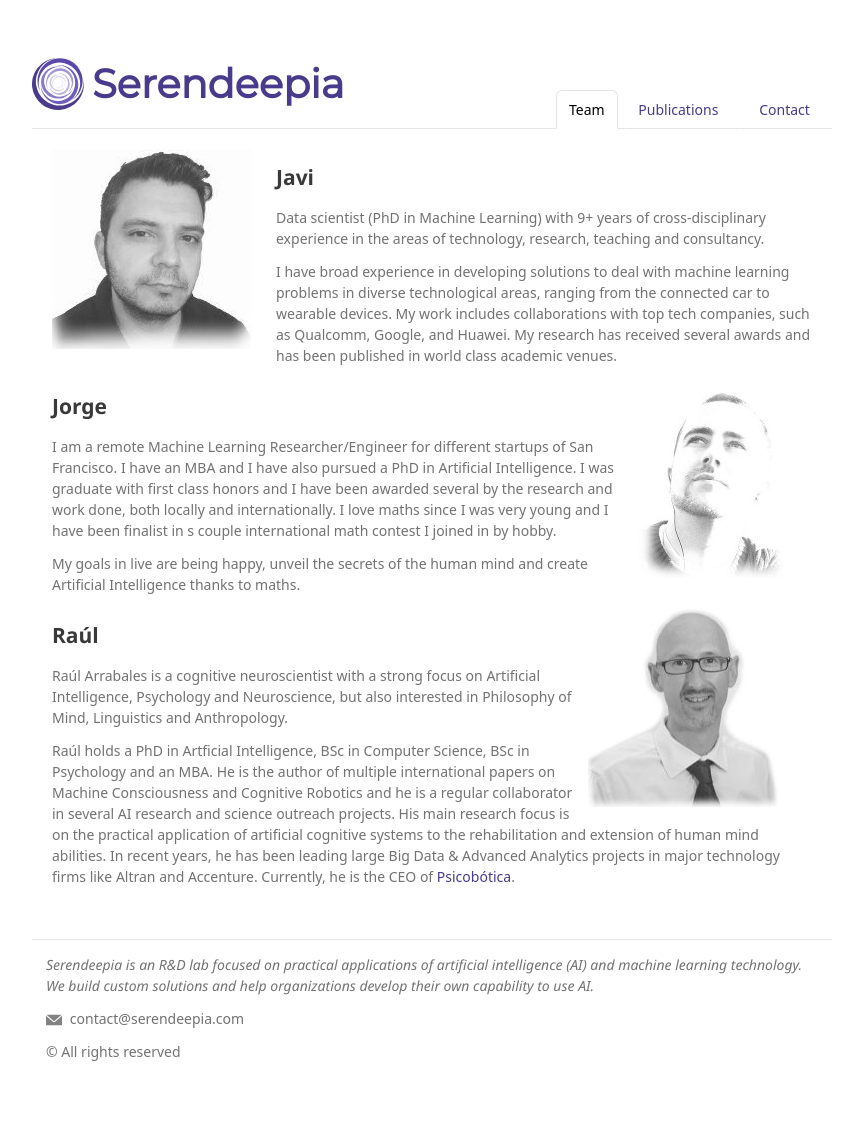
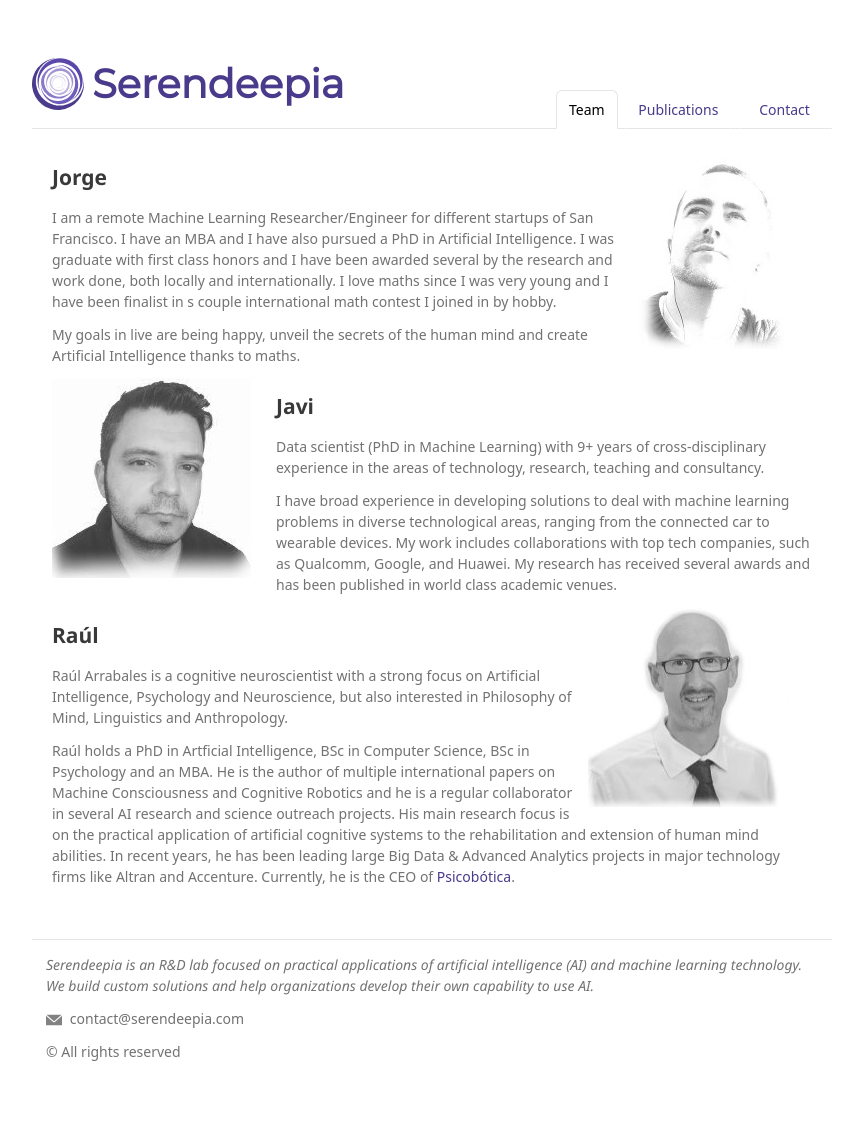
Before and after one commit to serendeepia/serendeepia.github.io, a Jekyll site: the page built from team.md, in a window 1280 px wide. Shown: the whole page, without its empty margins (208-1071 px from the left). Built offline with Jekyll 4.4.1, drawn with Linux system fonts in a browser that asks for light colours; some web fonts are replaced; a script that is not in the unit is left out.

Commit message:
Update team.md

```diff
--- a/team.md
+++ b/team.md
@@ -3,18 +3,6 @@ layout: mylayout
 title: Team
 navigation_weight: 2
 ---
-
-<img src="{{ site.url }}/assets/javi.jpg"  style="float: left; margin: 0 24px 0 0px"/>
-
-## Javi
-
-Data scientist (PhD in Machine Learning) with 9+ years of cross-disciplinary experience in the areas of technology, research, teaching and consultancy.
-
-I have broad experience in developing solutions to deal with machine learning problems in diverse technological areas, ranging from the connected car to wearable devices. My work includes collaborations with top tech companies, such as Qualcomm, Google, and Huawei. My research has received several awards and has been published in world class academic venues.
-
-
-<div style="clear:both;"></div>
-
 
 <img src="{{ site.url }}/assets/jorge.jpg"  style="float: right; margin: 0 24px 0 0px"/>
 
@@ -24,6 +12,15 @@ I am a remote Machine Learning Researcher/Engineer for different startups of San
 
 My goals in live are being happy, unveil the secrets of the human mind and create Artificial Intelligence thanks to maths.
 
+<div style="clear:both;"></div>
+
+<img src="{{ site.url }}/assets/javi.jpg"  style="float: left; margin: 0 24px 0 0px"/>
+
+## Javi
+
+Data scientist (PhD in Machine Learning) with 9+ years of cross-disciplinary experience in the areas of technology, research, teaching and consultancy.
+
+I have broad experience in developing solutions to deal with machine learning problems in diverse technological areas, ranging from the connected car to wearable devices. My work includes collaborations with top tech companies, such as Qualcomm, Google, and Huawei. My research has received several awards and has been published in world class academic venues.
 
 <div style="clear:both;"></div>
 
```
